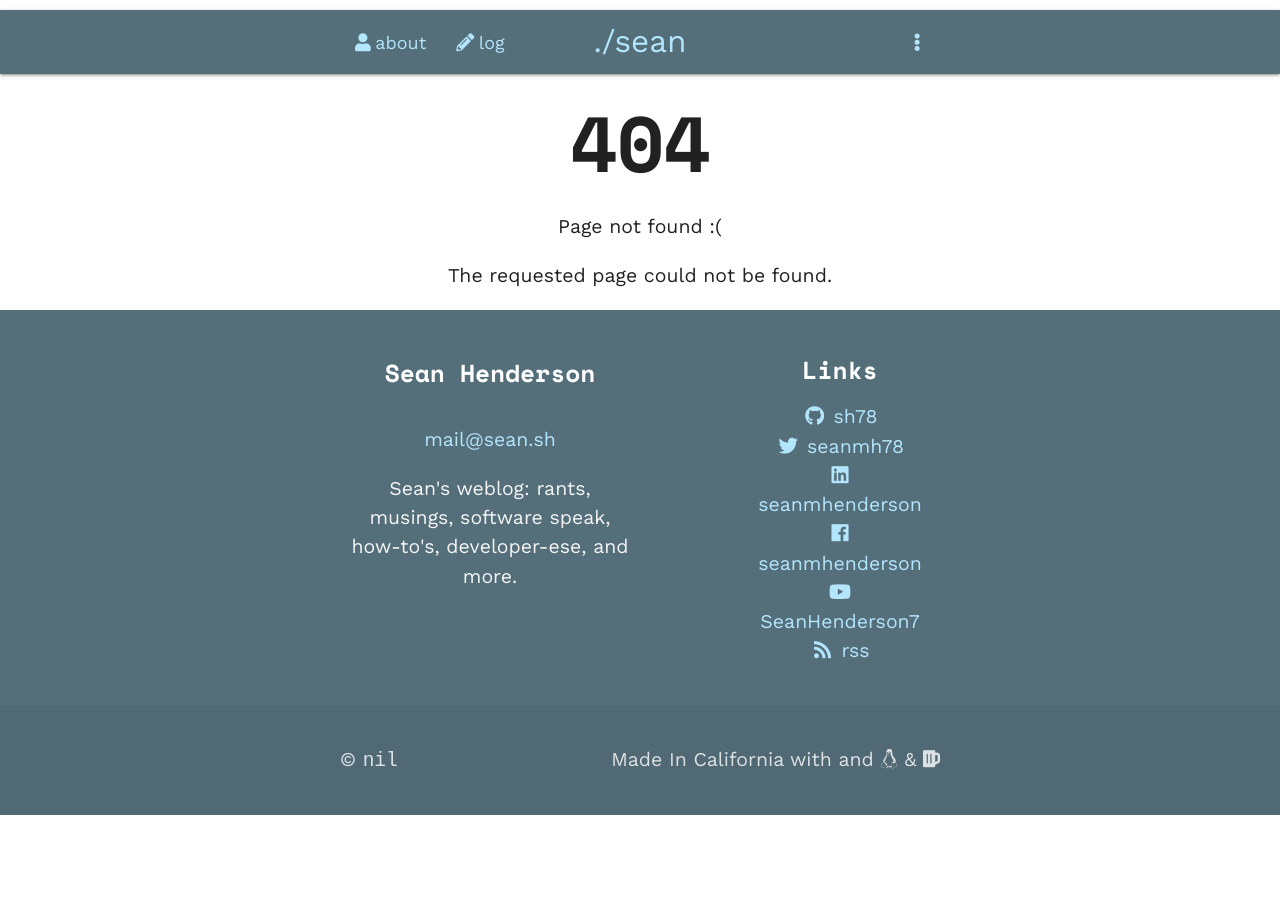
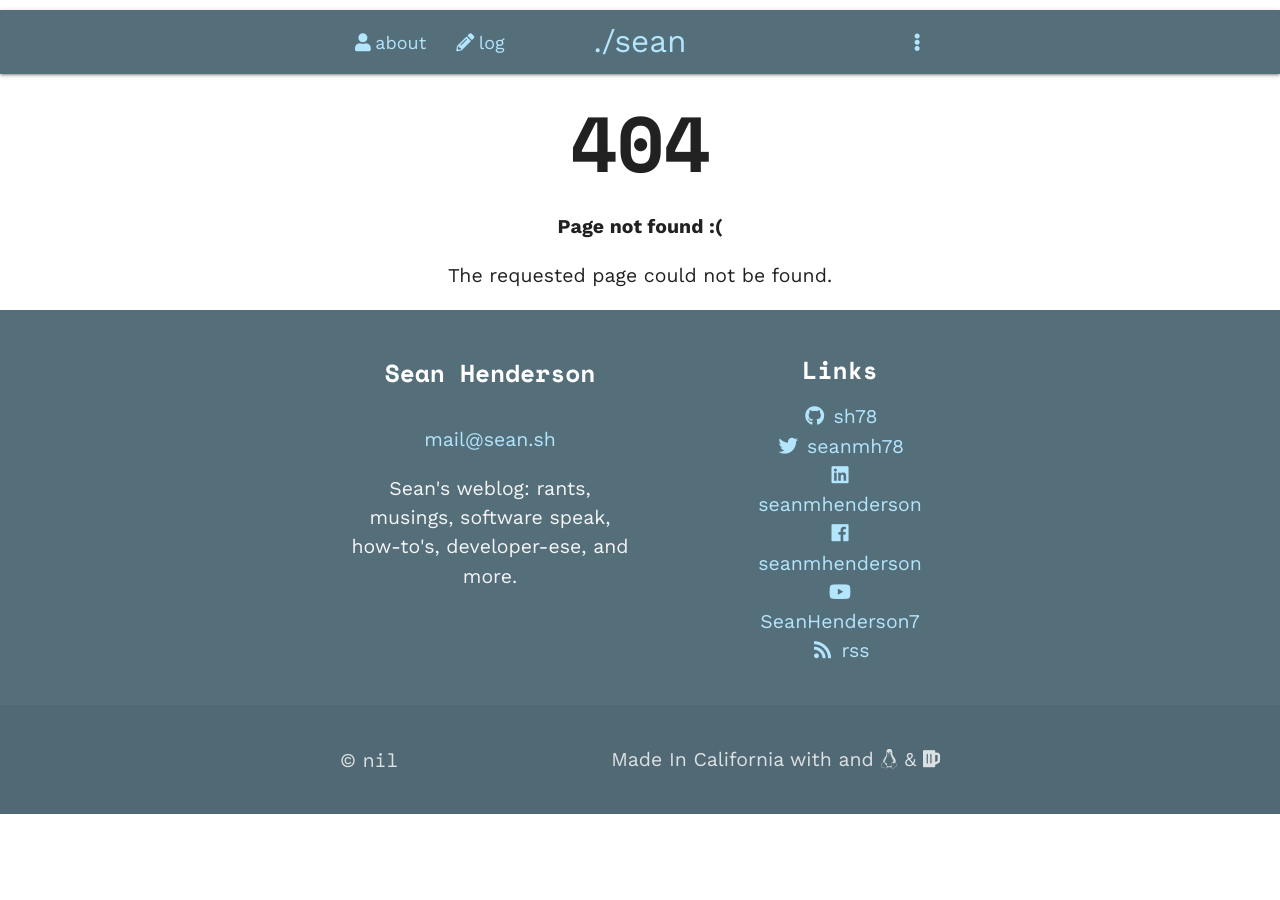
Before and after one commit to sh78/sh78.github.io, a Jekyll site: the page built from 404.html, in a window 1280 px wide. Built offline with Jekyll 4.4.1, drawn with Linux system fonts in a browser that asks for light colours; nearby versions of some CDN libraries.

Commit message:
feat: fancy fonts

```diff
--- a/_includes/head.html
+++ b/_includes/head.html
@@ -4,7 +4,7 @@
   <meta name="viewport" content="width=device-width, initial-scale=1">
   {%- seo -%}
   {% comment %} <link href="https://fonts.googleapis.com/icon?family=Material+Icons" rel="stylesheet"> {% endcomment %}
-  <link href="https://fonts.googleapis.com/css?family=Space+Mono:700|Work+Sans:400" rel="stylesheet">
+  <link href="https://fonts.googleapis.com/css?family=Space+Mono:400,700,700i|Work+Sans:400,700" rel="stylesheet">
   <link rel="stylesheet" href="{{ "/assets/main.css" | relative_url }}">
   <link rel="stylesheet" href="https://use.fontawesome.com/releases/v5.0.13/css/all.css" integrity="sha384-DNOHZ68U8hZfKXOrtjWvjxusGo9WQnrNx2sqG0tfsghAvtVlRW3tvkXWZh58N9jp" crossorigin="anonymous">
   {%- feed_meta -%}
--- a/assets/main.scss
+++ b/assets/main.scss
@@ -59,14 +59,27 @@
 @import "atoms"; // bit-sized heloper classes
 
 /* Main Styles */
+$body_font: 'Work Sans', 'Segoe UI', Tahoma, sans-serif;
+$headline_font: 'Space Mono', 'Fira Code', 'Source Code Pro', monospace;
+$pre_font: $headline_font;
 
 body {
-  font-family: 'Work Sans', 'Segoe UI', Tahoma, sans-serif;
+  font-family: $body_font;
   font-size: 1.3rem;
 }
 
 h1, h2, h3, h4, h5 {
-  font-family: 'Space Mono', monospace;
+  font-family: $headline_font;
+  font-weight: 700;
+}
+
+strong {
+  font-weight: 700;
+}
+
+code, kbd, samp {
+  font-family: $pre_font;
+  font-weight: 400;
 }
 
 // Links
```
